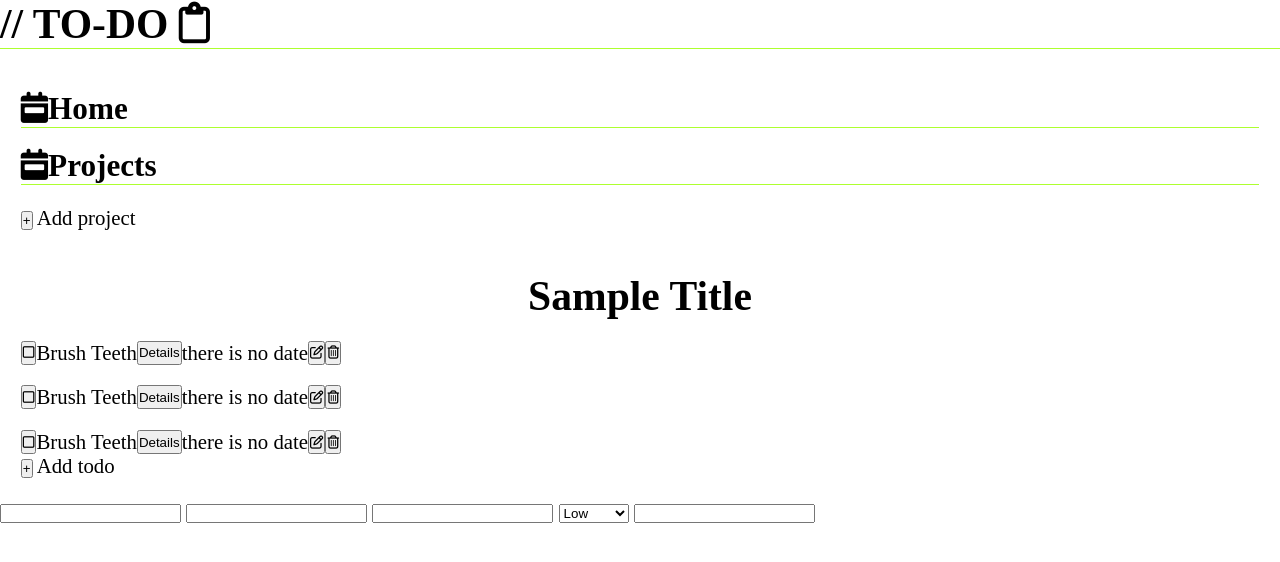
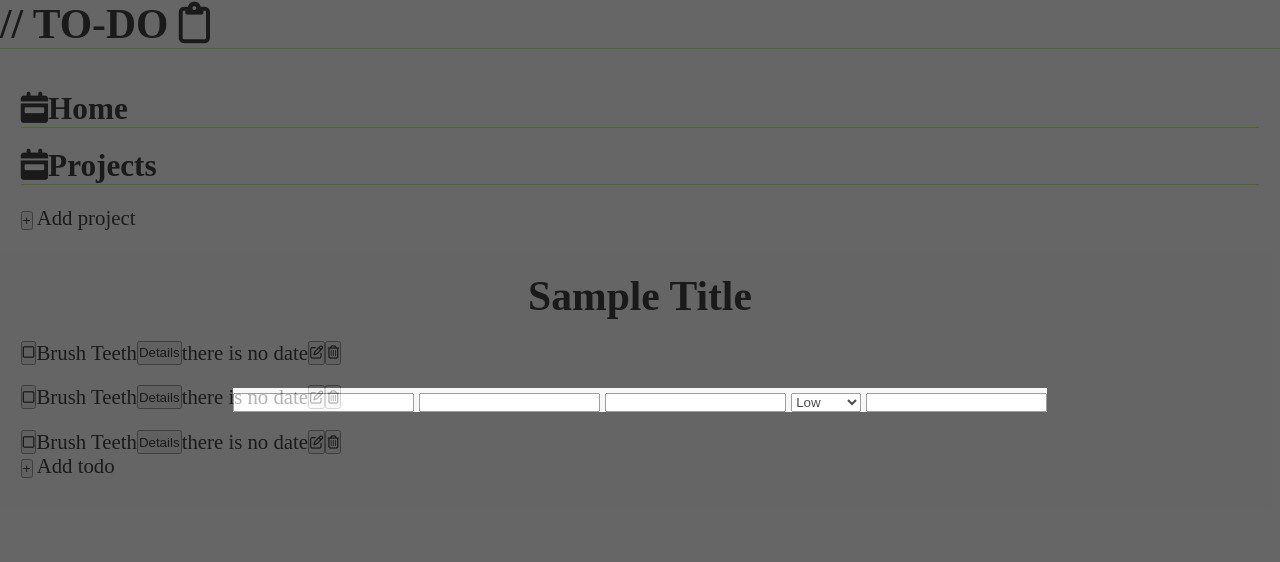
Before and after one commit to jaqubowsky/todo-list, a website built with webpack: page src/template.html in a window 1280 px wide. Built offline with nearby package versions, Linux system fonts and the light colour scheme.

Commit message:
Fix simple styling

```diff
--- a/src/style.css
+++ b/src/style.css
@@ -13,17 +13,20 @@ body {
 /* MAIN LAYOUT */
 
 .container {
+  position: relative;
   font-size: 1.3rem;
+  min-height: 100vh;
 }
 
 .title {
   border-bottom: 1px solid greenyellow;
 }
 
+.active {
+  color: red;;
+}
+
 /* HEADER */
-
-.header {
-}
 
 /* MAIN */
 
@@ -40,7 +43,7 @@ body {
 /* NAV BAR */
 
 .projects-title,
-.home-title,
+.main-title,
 .project-title {
   margin-bottom: 0.5em;
 }
@@ -69,3 +72,34 @@ body {
 .todo-item {
   display: flex;
 }
+
+/* MODAL */
+
+.todo-modal {
+  display: flex;
+  justify-content: center;
+  align-items: center;
+  position: absolute;
+  top: 0;
+  left: 0;
+  bottom: 0;
+  right: 0;
+  background-color: #252525;
+  opacity: 0.7;
+}
+
+.modal-inner {
+  background-color: whitesmoke;
+}
+
+.todo-form {
+  display: flex;
+  flex-direction: column;
+  justify-content: center;
+  align-items: center;
+  padding: 2em;
+}
+
+.hidden {
+  display: none;
+}
```
